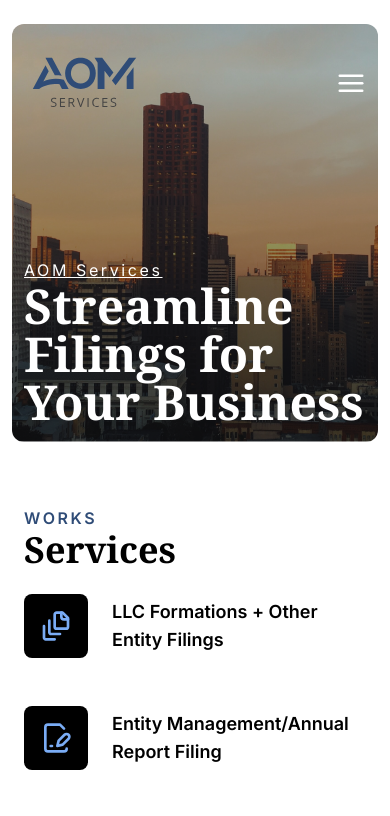
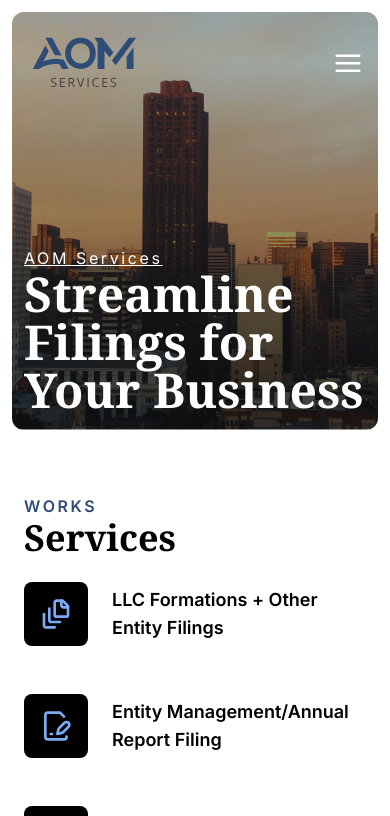
Before and after one commit to Sainath213/aom-services, a Next.js app: page / in a window 390 px wide. Shown: the top 816 px of the page. Built offline with nearby package versions, Linux system fonts and the light colour scheme; a web font is replaced by a local one.

Commit message:
update Navbar design

```diff
--- a/app/(shared)/Hero.tsx
+++ b/app/(shared)/Hero.tsx
@@ -3,7 +3,7 @@ import hero_background from '@/public/hero_background.png';
 
 export default function Hero() {
   return (
-    <header className='mx-auto w-full max-w-[1472px] px-3 pt-6 md:px-8'>
+    <header className='mx-auto w-full max-w-[1472px] px-3 pt-3 md:px-8 md:pt-6'>
       <div className='relative h-[418px] overflow-hidden rounded-xl md:h-[640px]'>
         <Image
           alt='Manhattan background'
--- a/app/(shared)/Navbar.tsx
+++ b/app/(shared)/Navbar.tsx
@@ -1,9 +1,9 @@
 'use client';
 
+import { MouseEventHandler, useState } from 'react';
+import Link from 'next/link';
 import BurguerMobileIcon from '@/public/svg/BurguerMobileIcon';
 import NavbarIcon from '@/public/svg/NavbarIcon';
-import Link from 'next/link';
-import { MouseEventHandler, useState } from 'react';
 import cn from 'clsx';
 import { motion } from 'framer-motion';
 
@@ -19,27 +19,33 @@ export default function Navbar() {
   };
 
   return (
-      <nav className='w-full fixed top-0 left-0 z-10'>
-        <div className='flex justify-between items-center mx-auto md:px-16 px-6 pt-12 max-w-[1336px]'>
+    <nav className='fixed left-0 top-0 z-10 w-full'>
+      <div className='mx-auto flex max-w-[1336px] items-center justify-between px-6 pt-7 md:px-16 md:pt-12'>
         <Link href={'#home'}>
           <NavbarIcon />
         </Link>
-          <ul className='text-base md:flex hidden gap-10 text-white'>
+        <ul className='hidden gap-10 text-base text-white md:flex'>
           <li>
-              <a href='#home' className='hover:underline'>HOME</a>
+            <a href='#home' className='hover:underline'>
+              HOME
+            </a>
           </li>
           <li>
-              <a href={'#services'} className='hover:underline'>SERVICES</a>
+            <a href={'#services'} className='hover:underline'>
+              SERVICES
+            </a>
           </li>
           <li>
-              <a href={'#contact'} className='hover:underline'>CONTACT</a>
+            <a href={'#contact'} className='hover:underline'>
+              CONTACT
+            </a>
           </li>
         </ul>
         {/* mobile trigger button */}
         <button
           className={cn(
-              'md:hidden flex burguer-menu z-[9999]',
-              mobileOpen ? 'burguer-menu-open' : 'burguer-menu-closed'
+            'burguer-menu z-[9999] inline-grid h-12 w-12 place-items-center md:hidden',
+            mobileOpen ? 'burguer-menu-open' : 'burguer-menu-closed',
           )}
           onClick={toggleMenu}
         >
@@ -47,19 +53,15 @@ export default function Navbar() {
         </button>
       </div>
       {mobileOpen ? (
-          <div className='fixed h-full w-full top-0 left-0 text-center bg-white flex flex-col z-20 justify-center md:hidden pt-10'>
-            <ul className='flex flex-col gap-8 mb-10'>
+        <div className='fixed left-0 top-0 z-20 flex h-full w-full flex-col justify-center bg-white pt-10 text-center md:hidden'>
+          <ul className='mb-10 flex flex-col gap-8'>
             <NavMobileLink href='#home' onClick={closeNavbar} delay={0.1}>
               Home
             </NavMobileLink>
             <NavMobileLink href='#services' onClick={closeNavbar} delay={0.2}>
               Services
             </NavMobileLink>
-              <NavMobileLink
-                href='#contact'
-                onClick={closeNavbar}
-                delay={0.3}
-              >
+            <NavMobileLink href='#contact' onClick={closeNavbar} delay={0.3}>
               Contact
             </NavMobileLink>
           </ul>
@@ -68,7 +70,6 @@ export default function Navbar() {
     </nav>
   );
 }
-
 
 interface NavMobileLinkProps {
   children: string;
@@ -99,7 +100,7 @@ const NavMobileLink = ({
     >
       <a
         href={href}
-        className='inline-block font-header font-semibold text-[54px] text-[#050505]'
+        className='font-header inline-block text-[54px] font-semibold text-[#050505]'
         onClick={onClick}
       >
         {children}
--- a/app/globals.css
+++ b/app/globals.css
@@ -32,7 +32,6 @@
   }
 }
 
-
 /* navbar */
 
 .navbar-scrolled-bg {
@@ -43,7 +42,6 @@
 .burguer-menu {
   padding: 6px;
   margin: -6px;
-  margin-left: auto;
 }
 
 .burguer-menu svg * {
```
Lines whose indentation alone changed are shown as unchanged.
